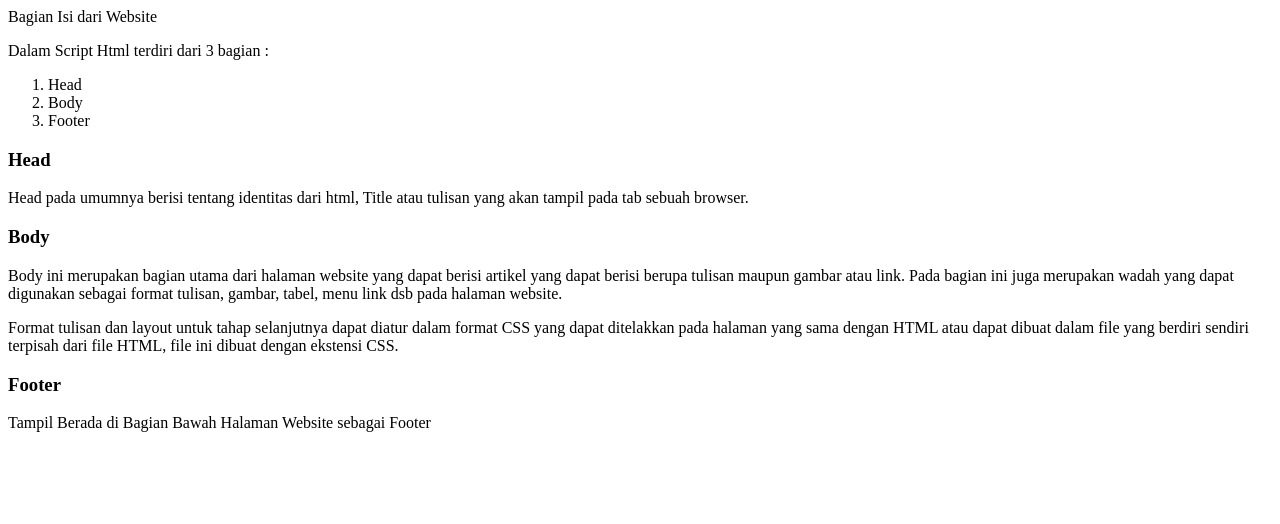
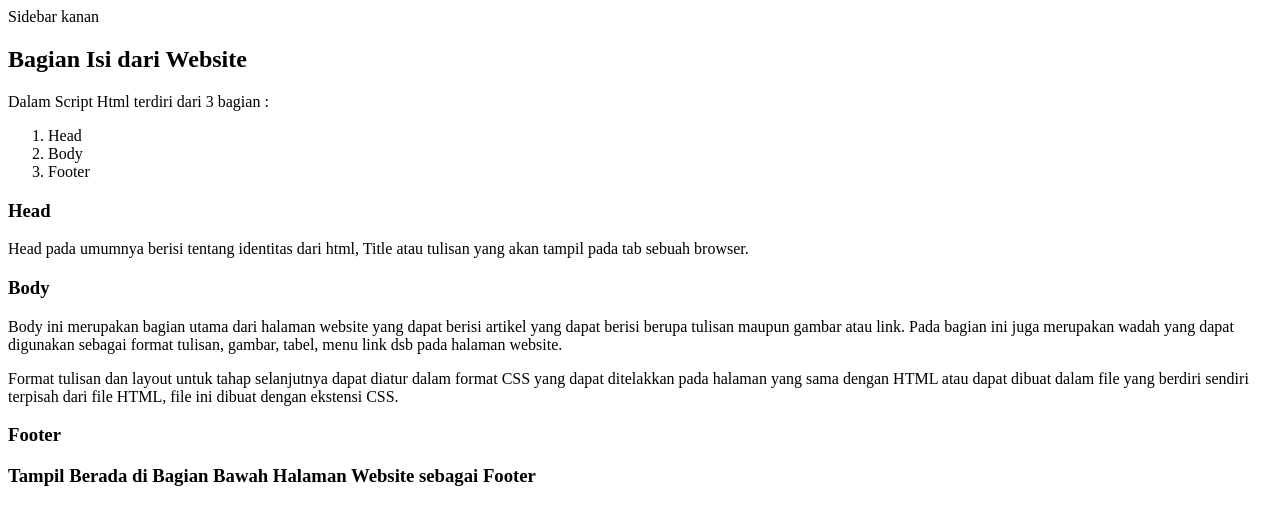
Before and after one commit to roycahyop/progate.github.io, a plain HTML site: page index.html in a window 1280 px wide. Drawn offline with Linux system fonts and the light colour scheme.

Commit message:
Update index.html

```diff
--- a/index.html
+++ b/index.html
@@ -14,7 +14,7 @@
 <body>
 <header>
 <div class="sidebar-right>
-
+            <h3>Sidebar kanan</h3>
 </div>
     <h2>Bagian Isi dari Website</h2>
     <p>
@@ -48,7 +48,7 @@
 </body>
 <h3>Footer</h3>
 <footer>
-    Tampil Berada di Bagian Bawah Halaman Website sebagai Footer
+            <h3>Tampil Berada di Bagian Bawah Halaman Website sebagai Footer</h3>
 </footer>
 
 </html>
```
